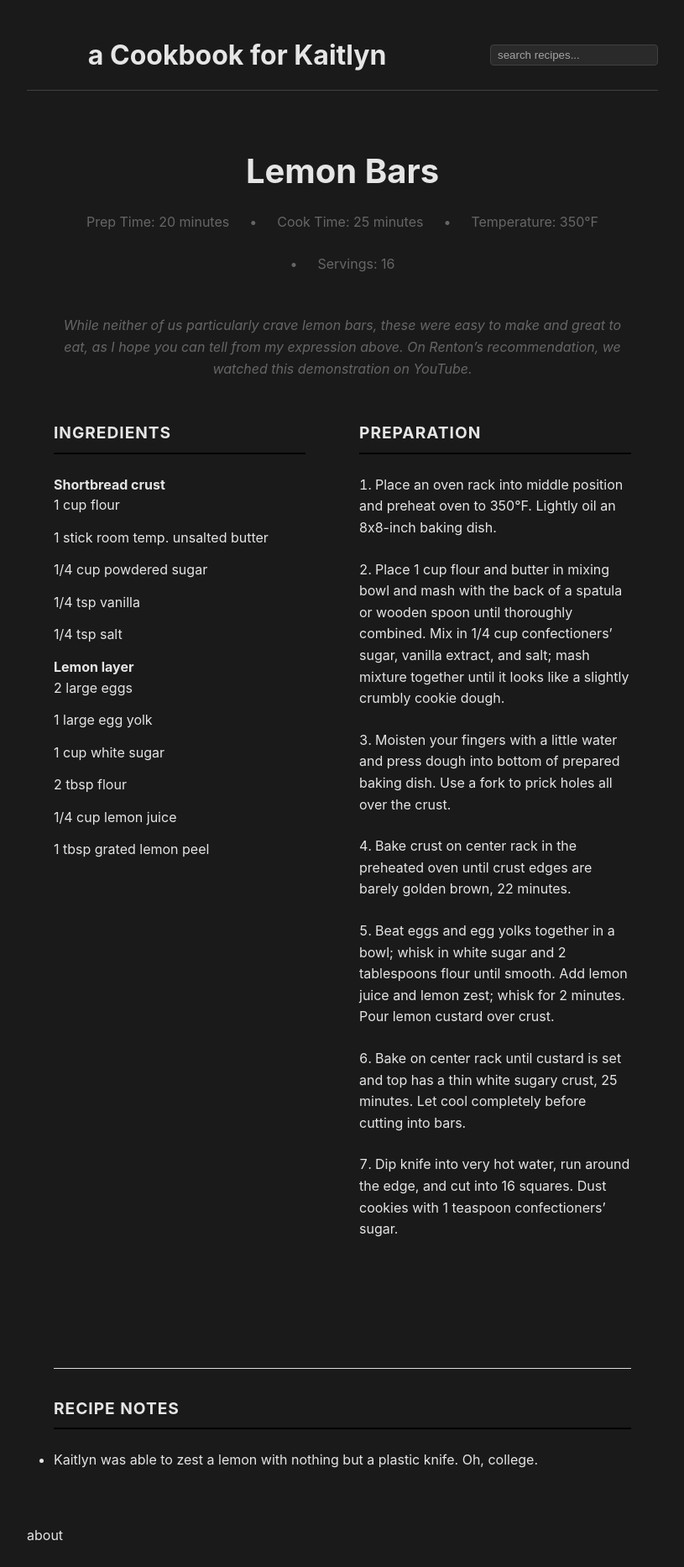
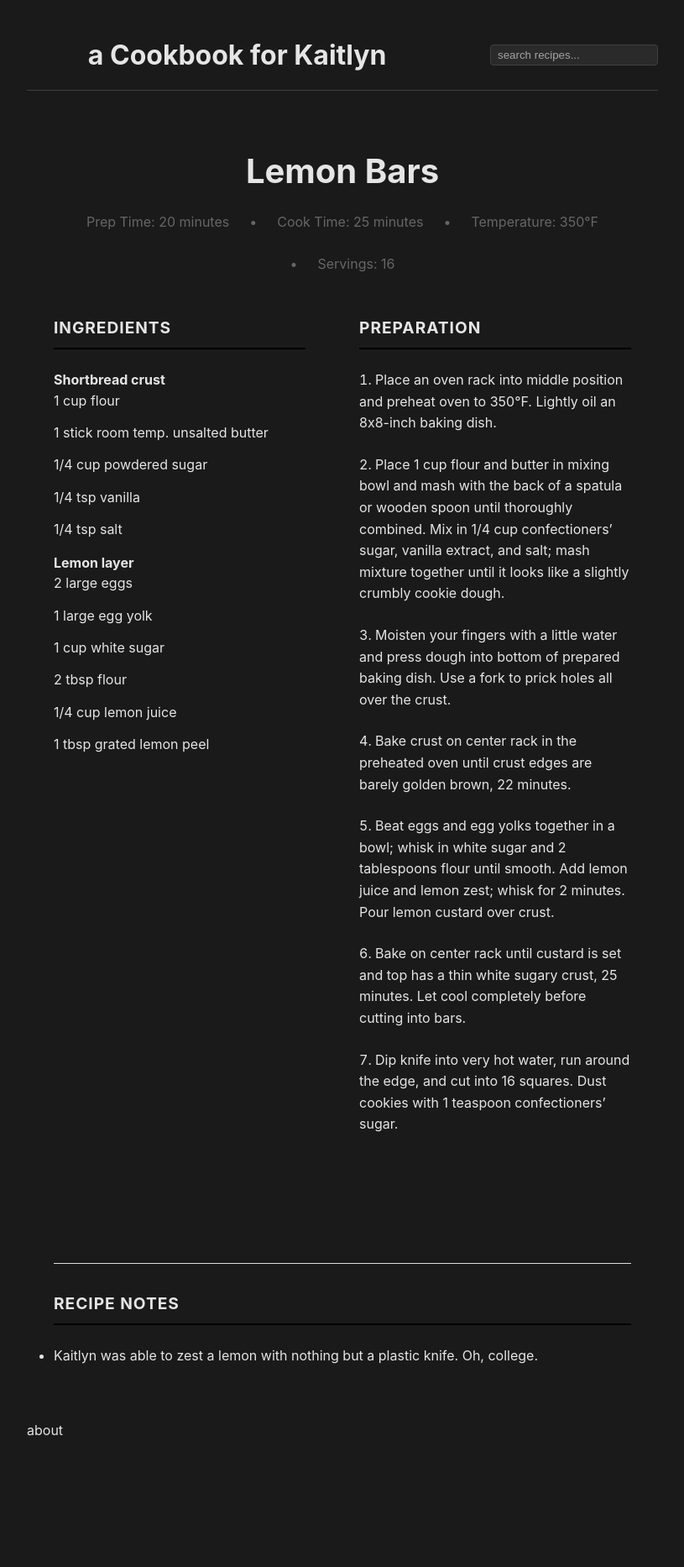
Before and after one commit to williamsca/recipes, a Jekyll site: the page built from _recipes/lemon-bars.md, in a window 1280 px wide. Shown: the whole page at 84% size, without its empty margins (232-1047 px from the left). Built offline with Jekyll 4.4.1, drawn with Linux system fonts in a browser that asks for light colours; after the commit the page ends 1741 px from its top, so only the background shows below that.

Commit message:
cleaning recipes

```diff
--- a/_recipes/lemon-bars.md
+++ b/_recipes/lemon-bars.md
@@ -1,7 +1,7 @@
 ---
 layout: recipe
 title: Lemon Bars
-description: While neither of us particularly crave lemon bars, these were easy to make and great to eat, as I hope you can tell from my expression above. On Renton's recommendation, we watched this demonstration on YouTube.
+description:
 prep_time: 20 minutes
 cook_time: 25 minutes
 temperature: 350°F
```
Also changed, not shown: _recipes/danish.md (+1 -1 lines), README.md.
